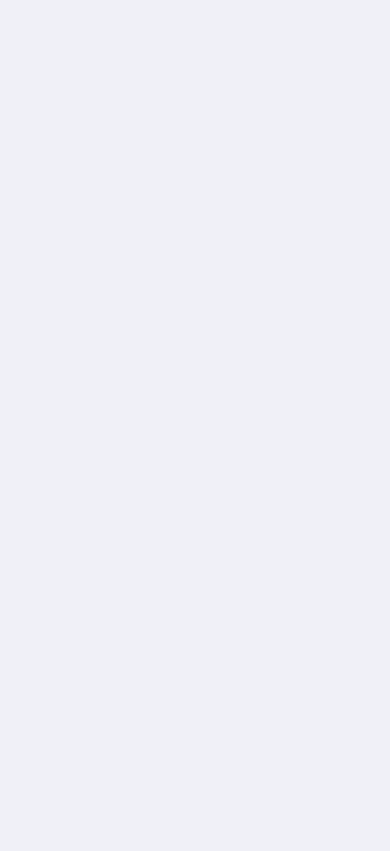
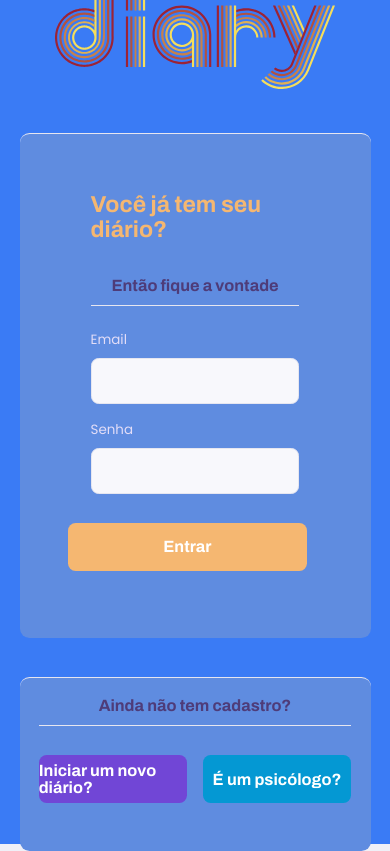
Before and after one commit to fjprado/diario-frontend, a React (Create React App) app: page /login in a window 390 px wide. Built offline with nearby package versions, Linux system fonts and the light colour scheme.

Commit message:
Login page mobile layout

```diff
--- /dev/null
+++ b/src/pages/Login/index.js
@@ -0,0 +1,68 @@
+import React, { useState } from "react";
+import Input from "../../components/Input";
+import "./styles.css";
+import logoImg from "../../assets/images/logo.svg";
+import { Link } from "react-router-dom";
+
+export default function Login() {
+    const [email, setEmail] = useState("");
+    const [senha, setSenha] = useState("");
+
+    function handleLogin() {}
+    return (
+        <div id="page-login">
+            <div id="page-login-content" className="container">
+                <div className="logo-container">
+                    <img src={logoImg} alt="Diario" />
+                </div>
+                <form id="login-form" onSubmit={handleLogin}>
+                    <fieldset>
+                        <legend className="title-legend">
+                            Você já tem seu diário?
+                        </legend>
+                        <legend className="common-legend">
+                            Então fique a vontade
+                        </legend>
+                        <Input
+                            name="email"
+                            label="Email"
+                            type="email"
+                            value={email}
+                            onChange={(e) => {
+                                setEmail(e.target.value);
+                            }}
+                        />
+                        <Input
+                            name="password"
+                            label="Senha"
+                            type="password"
+                            value={senha}
+                            onChange={(e) => {
+                                setSenha(e.target.value);
+                            }}
+                        />
+                    </fieldset>
+                    <div className="buttons-container">
+                        <button type="submit" className="login-button">
+                            Entrar
+                        </button>
+                    </div>
+                </form>
+
+                <footer id="footer">
+                    <span className="title-buttons">
+                        Ainda não tem cadastro?
+                    </span>
+                    <div className="buttons-container">
+                        <Link to="/" className="new-diary-button">
+                            Iniciar um novo diário?
+                        </Link>
+                        <Link to="/psy-form" className="psy-button">
+                            É um psicólogo?
+                        </Link>
+                    </div>
+                </footer>
+            </div>
+        </div>
+    );
+}
--- /dev/null
+++ b/src/pages/Login/styles.css
@@ -0,0 +1,117 @@
+#page-login {
+    width: 100vw;
+    height: 100vh;
+    min-height: 800px;
+    padding: 4rem 0rem;
+    display: flex;
+    justify-content: center;
+    align-items: center;
+    color: var(--color-text-in-primary);
+    background: var(--color-primary);
+}
+
+.logo-container img {
+    height: 10rem;
+}
+
+.logo-container {
+    text-align: center;
+    margin-bottom: 3.2rem;
+}
+
+#page-login #login-form {
+    padding: 6rem 5rem 4rem 5rem;
+    background: var(--color-box-footer);
+    border-top: 1px solid var(--color-line-in-white);
+    border-radius: 1rem;
+    margin-top: 4rem;
+}
+
+#login-form fieldset {
+    border: 0;
+    padding: 0 2.4rem;
+}
+
+#login-form fieldset .title-legend {
+    font: 700 2.4rem Archivo;
+    color: var(--color-primary-lighter);
+    margin-bottom: 2.2rem;
+    display: flex;
+    align-items: center;
+    justify-content: center;
+    width: 100%;
+    padding-bottom: 1.2rem;
+    border-bottom: 2px solid var(--color-box-footer);
+}
+
+#login-form fieldset .common-legend,
+.title-buttons {
+    font: 700 1.7rem Archivo;
+    color: var(--color-text-title);
+    margin-bottom: 2.2rem;
+    display: flex;
+    align-items: center;
+    justify-content: center;
+    width: 100%;
+    padding-bottom: 1.2rem;
+    border-bottom: 1px solid var(--color-line-in-white);
+}
+
+.buttons-container {
+    display: flex;
+    justify-content: center;
+    margin: 3rem 0;
+}
+
+.buttons-container a,
+.buttons-container button {
+    width: 25rem;
+    height: 5rem;
+    border-radius: 0.8rem;
+    font: 700 1.7rem Archivo;
+    display: flex;
+    align-items: center;
+    justify-content: center;
+    text-decoration: none;
+    color: var(--color-button-text);
+    transition: background-color 0.2s;
+    border: none;
+    cursor: pointer;
+}
+
+.buttons-container a:first-child,
+.buttons-container button:first-child {
+    margin-right: 1.6rem;
+}
+
+.buttons-container button.login-button {
+    background: var(--color-primary-lighter);
+}
+
+.buttons-container a.new-diary-button {
+    background: var(--color-primary-dark);
+}
+
+.buttons-container a.login-button {
+    background: var(--color-primary-dark);
+}
+
+.buttons-container button.login-button:hover {
+    background: var(--color-primary-light);
+}
+
+.buttons-container a.new-diary-button:hover {
+    background: var(--color-primary-darker);
+}
+
+.buttons-container a.login-button:hover {
+    background: var(--color-primary-darker);
+}
+
+#page-login footer {
+    padding: 2rem;
+    background: var(--color-box-footer);
+    border-top: 1px solid var(--color-line-in-white);
+    border-radius: 1rem;
+    margin-top: 4rem;
+}
--- a/src/routes.js
+++ b/src/routes.js
@@ -1,11 +1,13 @@
 import React from "react";
 import { BrowserRouter, Route } from "react-router-dom";
 import Landing from "./pages/Landing";
+import Login from "./pages/Login";
 
 export default function Routes() {
     return (
         <BrowserRouter>
             <Route path="/" exact component={Landing} />
+            <Route path="/login" exact component={Login} />
         </BrowserRouter>
     );
 }
```
